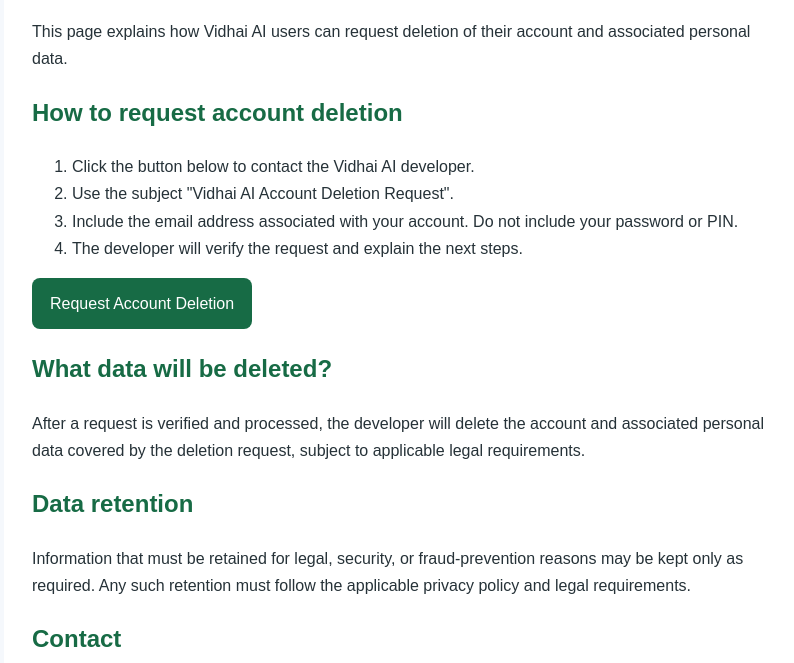
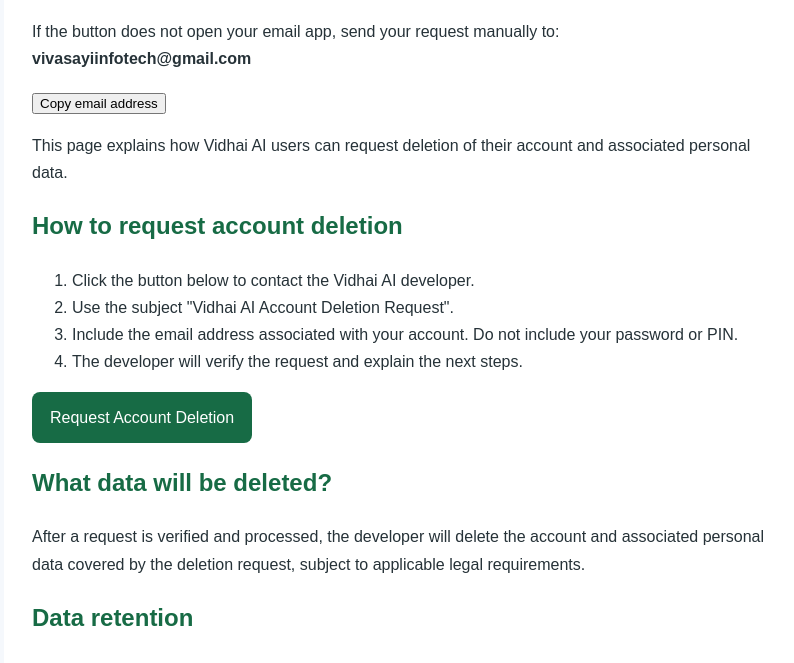
Before and after one commit to vidhaiai/vidhai-ai-privacy-policy, a plain HTML site: page delete-account.html in a window 1280 px wide. Shown: the part 131-794 px from the top of the page, without its empty margins (236-1030 px from the left). Drawn offline with Linux system fonts and the light colour scheme.

Commit message:
Update delete-account.html

```diff
--- a/delete-account.html
+++ b/delete-account.html
@@ -34,6 +34,20 @@
 <body>
 <main>
   <h1>Vidhai AI — Account Deletion</h1>
+  <p>
+  If the button does not open your email app, send your
+  request manually to:
+  <strong>vivasayiinfotech@gmail.com</strong>
+</p>
+
+<p>
+  <button type="button"
+    onclick="navigator.clipboard.writeText('vivasayiinfotech@gmail.com')
+    .then(() => alert('Email address copied'))
+    .catch(() => alert('Email: vivasayiinfotech@gmail.com'))">
+    Copy email address
+  </button>
+</p>
 
   <p>This page explains how Vidhai AI users can request
   deletion of their account and associated personal data.</p>
```
